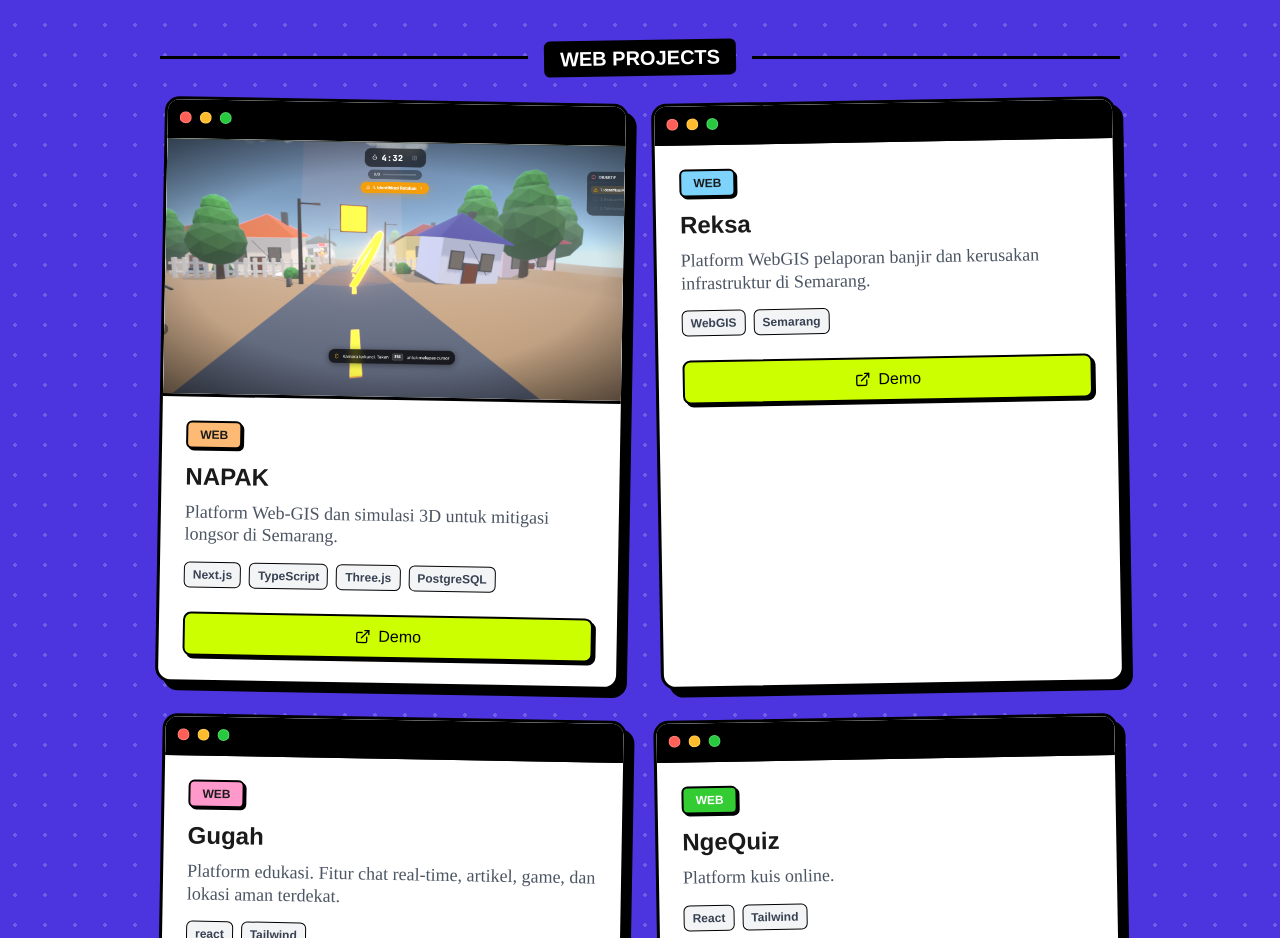
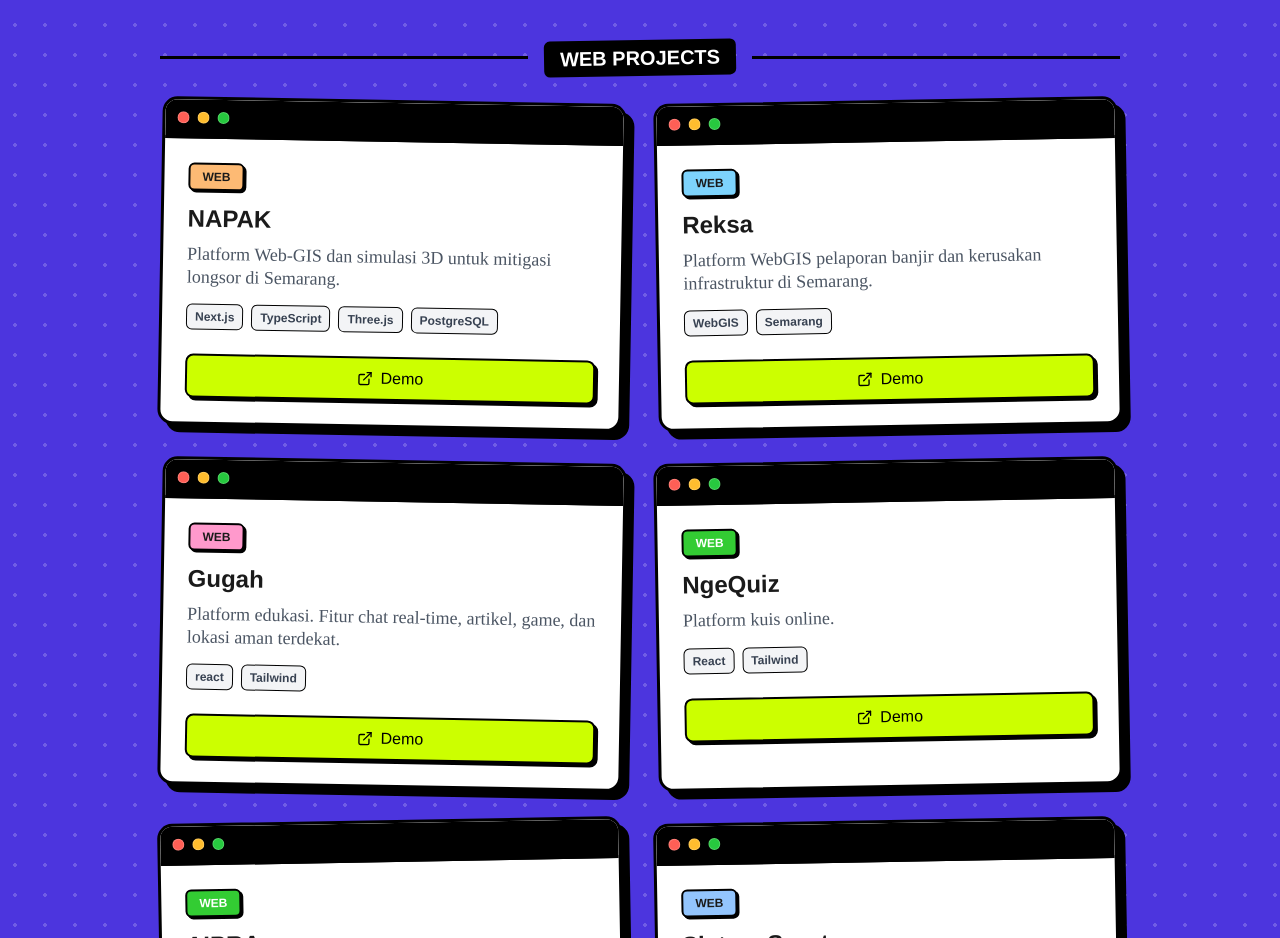
Before and after one commit to afaninMusfida1/portofolio, a React (Vite) app: page / in a window 1280 px wide. Shown: the part 1280-2218 px from the top of the page. Built offline with nearby package versions, Linux system fonts and the light colour scheme; no server answers; the database is empty.

Commit message:
remove image

```diff
--- a/src/components/sections/ProjectGallery.jsx
+++ b/src/components/sections/ProjectGallery.jsx
@@ -29,7 +29,6 @@ const ProjectGallery = () => {
                     rotation="rotate-1"
                     repoLink="#"
                     demoLink="https://napak.web.id/"
-                    image="/assets/projects/napak.png"
                 />
                 <ProjectCard
                     label="WEB"
```
